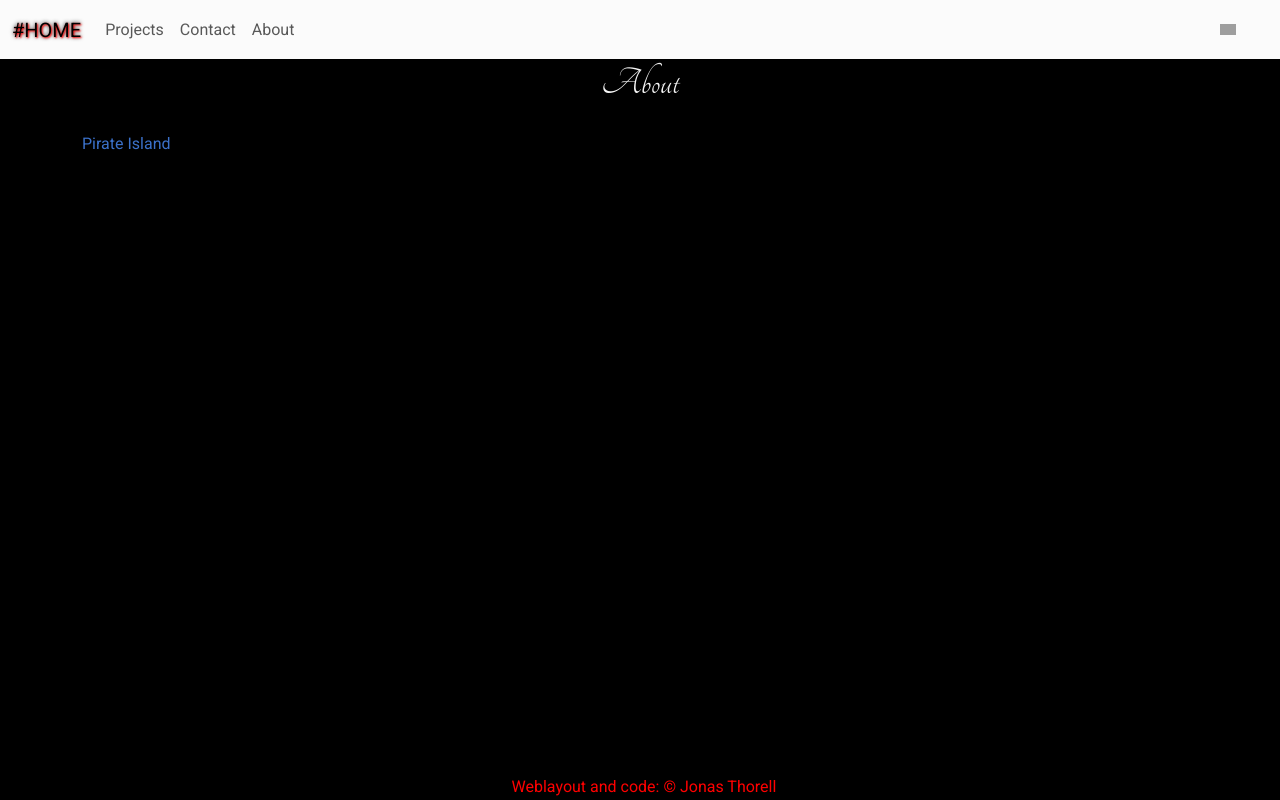
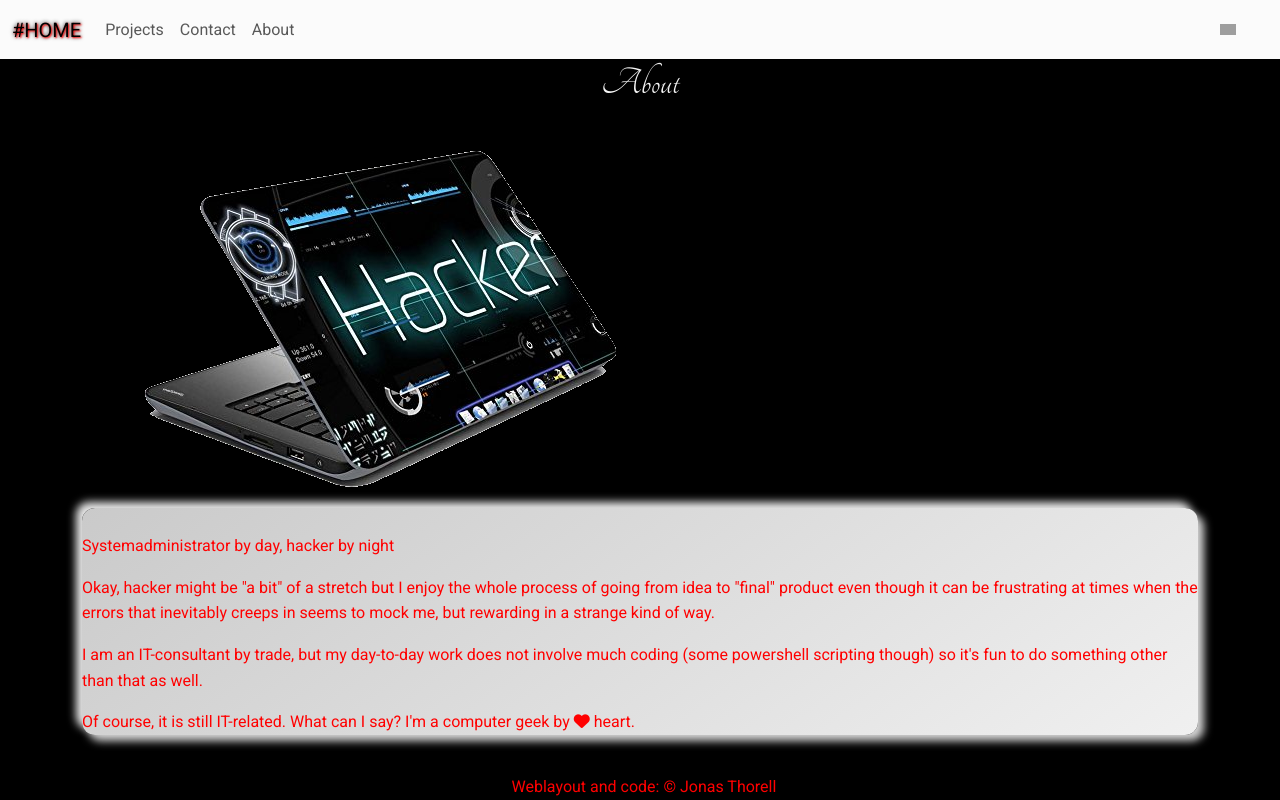
Before and after one commit to jonthorell/portfolio, a Django app: page /about in a window 1280 px wide. Run offline with Django 4.2, Linux system fonts and the light colour scheme; some libraries are stand-ins or nearby versions; grey boxes are pictures that could not be loaded.

Commit message:
Add: about page finished

```diff
--- a/core/templates/core/about.html
+++ b/core/templates/core/about.html
@@ -9,10 +9,21 @@
         <div class="col-md text-center">
             <h1>About</h1>
         </div>
-        <p></p>
-        <a href="https://pirate-island.herokuapp.com/" target="_blank">Pirate Island</a>
-        <br>
+    </div>
+    <img src="{% static 'images/hacker.png' %}" class="d-block" alt="Hacker Laptop" width="571" height="393">
+    <div id="bg-image">
+        <p><br />Systemadministrator by day, hacker by night</p>
+        <p>Okay, hacker might be "a bit" of a stretch but I enjoy the whole process of going from idea to "final" product even
+        though it can be frustrating at times when the errors that inevitably creeps in seems to mock me, but rewarding in
+        a strange kind of way.</p>
+        <p>
+            I am an IT-consultant by trade, but my day-to-day work does not involve much coding (some powershell scripting though)
+            so it's fun to do something other than that as well.
+        </p>
+        <p>Of course, it is still IT-related. What can I say? I'm a computer geek by <i class="fa-solid fa-heart"></i> heart.</p>
+
     </div>
 </div>
 
+
  {% endblock content %}
--- a/core/templates/core/index.html
+++ b/core/templates/core/index.html
@@ -33,6 +33,9 @@
                     <div class="carousel-item">
                         <img src="{% static 'images/synth.png' %}" class="d-block w-100 border border-dashed rounded-5" alt="#synth.nu" />
                     </div>
+                    <div class="carousel-item">
+                        <img src="{% static 'images/portfolio.png' %}" class="d-block w-100 border border-dashed rounded-5" alt="Portfolio" />
+                    </div>
                 </div>
             </div>
         </div>
```
Also changed, not shown: core/templates/core/projects.html (+23 -0 lines), static/images/hacker.png (added), static/images/portfolio.png (added).
